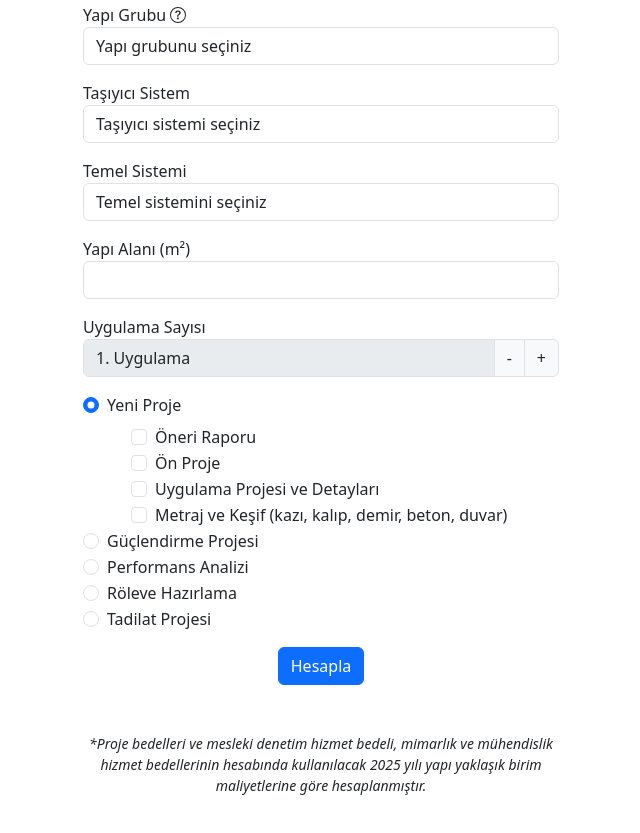
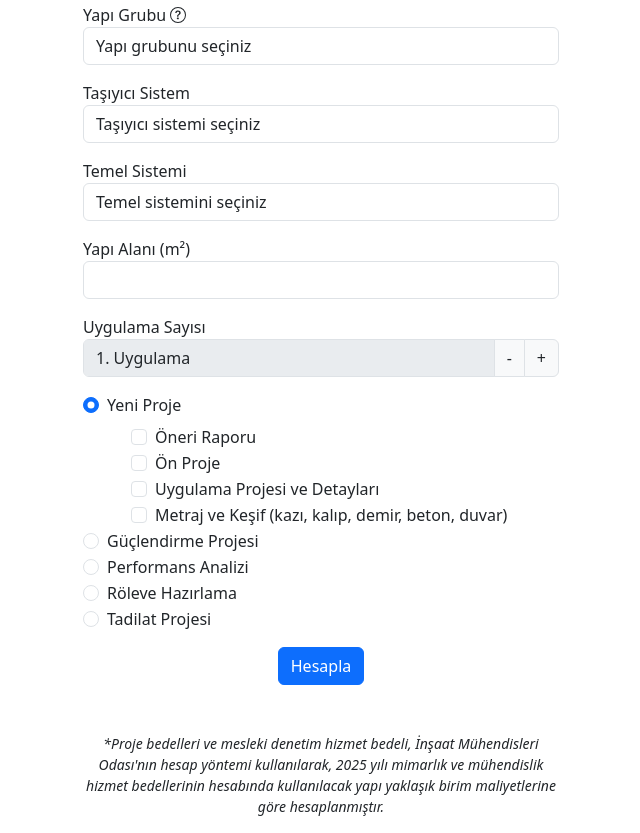
Before and after one commit to emircihangir/EC-Proje-Bedeli-Hesaplama, a plain HTML site: page index.html in a window 1280 px wide. Shown: the part 288-1121 px from the top of the page, without its empty margins (319-959 px from the left). Before the commit the page ends 1100 px from the top, so only its background shows below. Drawn offline with Linux system fonts and the light colour scheme.

Commit message:
Footer update

```diff
--- a/index.html
+++ b/index.html
@@ -248,8 +248,8 @@
 		<div class="container text-center mt-5" style="max-width: 500px;">
 			<small>
 				<i>
-					*Proje bedelleri ve mesleki denetim hizmet bedeli, mimarlık ve mühendislik hizmet bedellerinin hesabında kullanılacak
-					2025 yılı yapı yaklaşık birim maliyetlerine göre hesaplanmıştır.
+					*Proje bedelleri ve mesleki denetim hizmet bedeli, İnşaat Mühendisleri Odası'nın hesap yöntemi kullanılarak,
+					 2025 yılı mimarlık ve mühendislik hizmet bedellerinin hesabında kullanılacak yapı yaklaşık birim maliyetlerine göre hesaplanmıştır.
 				</i>
 			</small>
 		</div>
```
